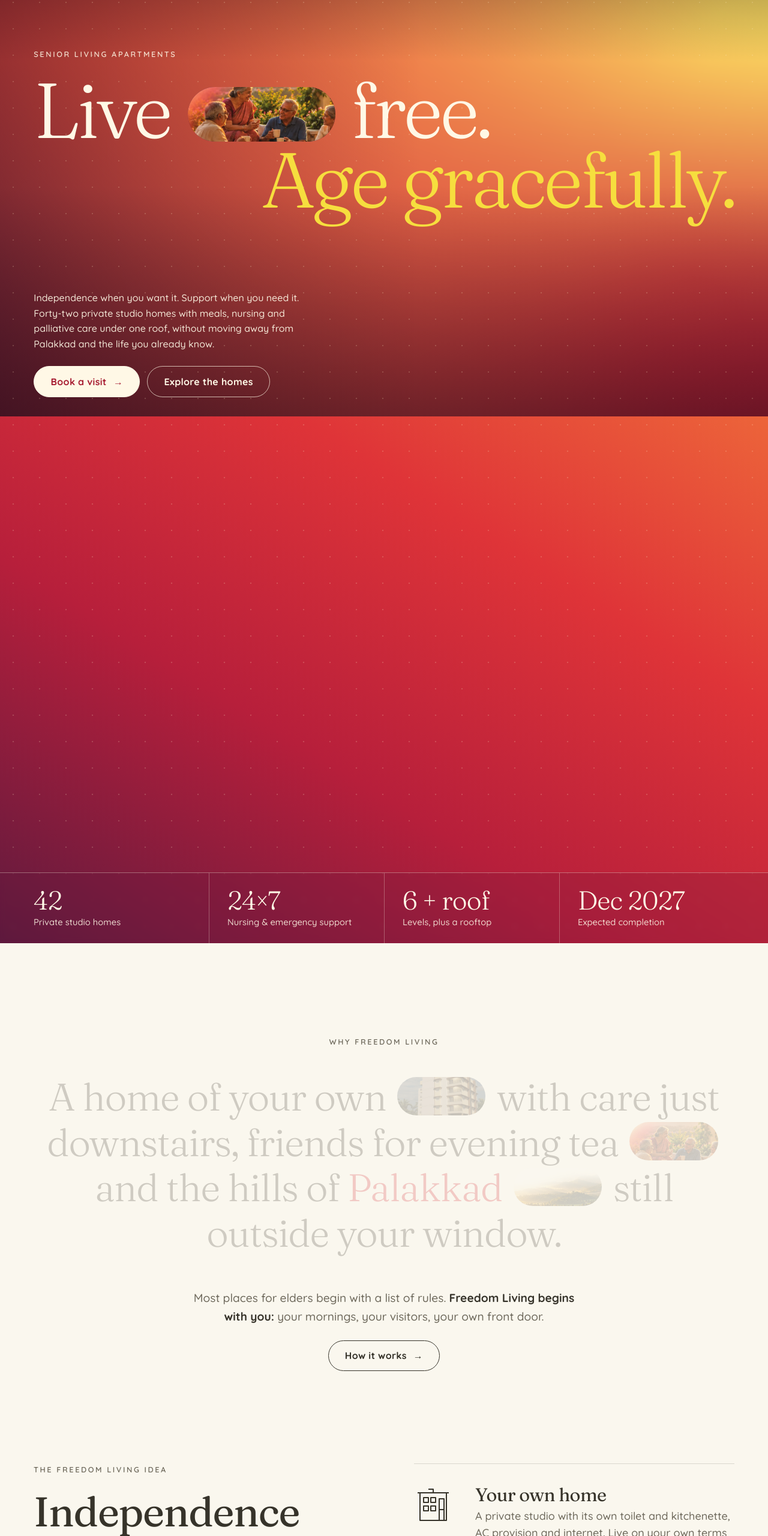
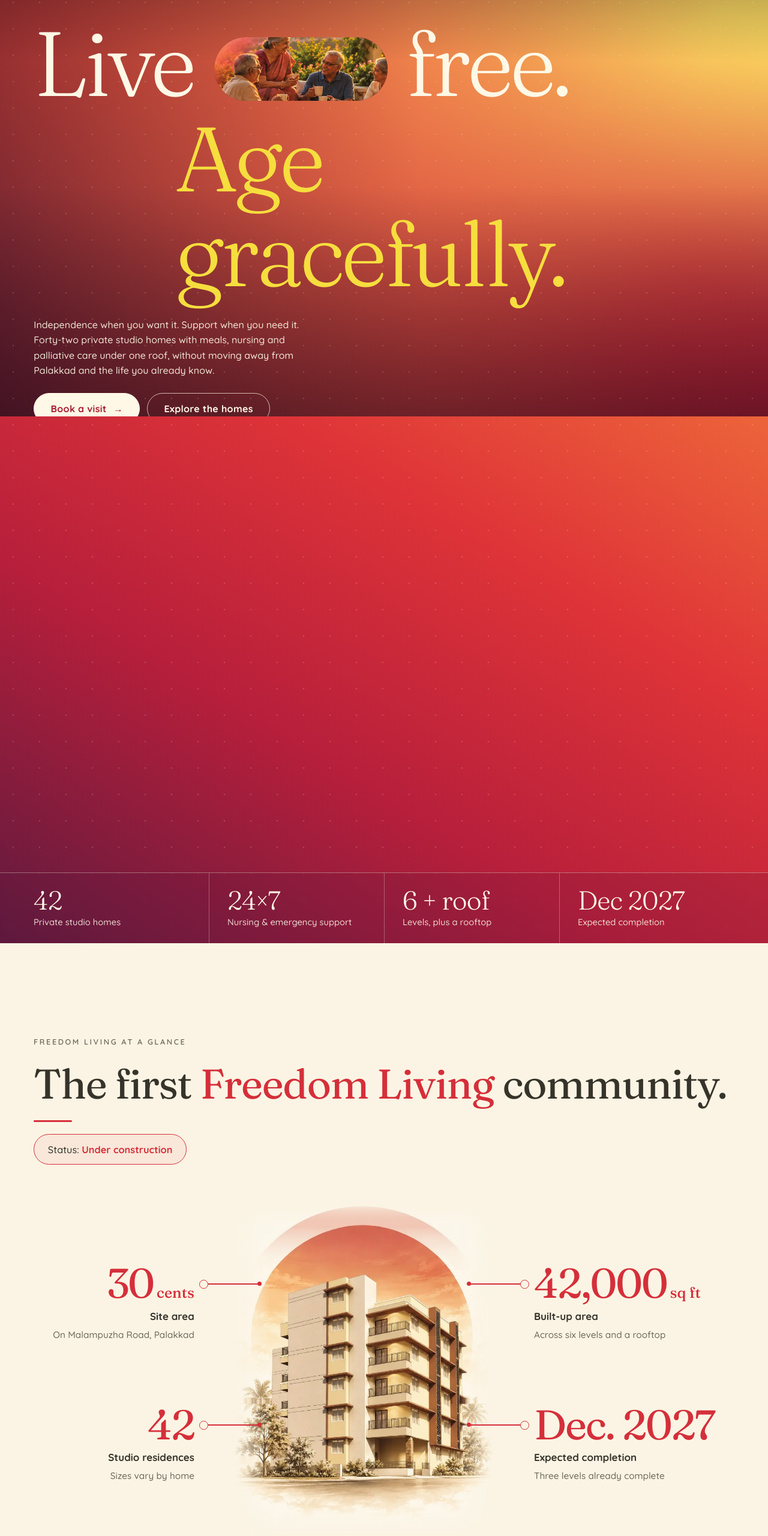
Before and after one commit to torussstudio/freedom-living-landing-page, a React (Vite) app: page / in a window 1280 px wide. Shown: the part 106-2666 px from the top of the page at 60% size. Built offline with nearby package versions, Linux system fonts and the light colour scheme; grey boxes are pictures that could not be loaded; a web font is replaced by a local one.

Commit message:
new chnages applied

```diff
--- a/src/App.jsx
+++ b/src/App.jsx
@@ -29,18 +29,17 @@ function Page() {
       <Nav />
       <main id="top">
         <Hero />
-        <Statement />
-        <Idea />
         <Glance />
         <Gallery />
         <Levels />
         <FloorPlans onAskAbout={askAbout} />
+        <LocationProgress />
+        <Statement />
+        <Idea />
         <Care />
-        <Day />
-        <LocationProgress />
         <Vision />
         <FamiliesFaq />
-        <Visit mode={mode} setMode={setMode} prefill={prefill} />
+
       </main>
       <Footer />
     </>
--- a/src/components/Glance.jsx
+++ b/src/components/Glance.jsx
@@ -1,16 +1,42 @@
+import { useEffect, useRef } from 'react'
 import { Dash, Kicker } from './Brand.jsx'
 import archBuilding from '../assets/img/arch-building.webp'
 
 const Stat = ({ big, unit, label, note, d }) => (
   <div className="gstat rv" style={d ? { '--d': d } : undefined}>
-    <b>{big}{unit && <small>{unit}</small>}</b>
-    <span>{label}</span>
-    <i>{note}</i>
-    <span className="conn" />
+    <div className="gtext">
+      <b>{big}{unit && <small>{unit}</small>}</b>
+      <span>{label}</span>
+      <i>{note}</i>
+    </div>
+    <span className="conn" aria-hidden="true" />
   </div>
 )
 
 export default function Glance() {
+  /* Give both side columns the width of the widest stat (--tw), so the left and right
+     connector lines come out the same length and the layout stays mirrored.
+     --bal = half the difference between the widest right stat and the widest left stat: the grid
+     slides left by that much so the blank space on the far left and far right comes out equal. */
+  const grid = useRef(null)
+  useEffect(() => {
+    const g = grid.current
+    if (!g) return
+    const texts = [...g.querySelectorAll('.gtext')]
+    const fit = () => {
+      const w = (sel) => Math.max(0, ...[...g.querySelectorAll(sel)].map((t) => t.offsetWidth))
+      const lw = w('.gstats.l .gtext'), rw = w('.gstats.r .gtext')
+      g.style.setProperty('--tw', `${Math.ceil(Math.max(lw, rw))}px`)
+      g.style.setProperty('--bal', `${Math.round((rw - lw) / 2)}px`)
+    }
+    fit()
+    document.fonts?.ready.then(fit)
+    if (typeof ResizeObserver === 'undefined') return
+    const ro = new ResizeObserver(fit)
+    texts.forEach((t) => ro.observe(t))
+    return () => ro.disconnect()
+  }, [])
+
   return (
     <section className="glance sec" id="building">
       <div className="wrap">
@@ -22,7 +48,7 @@ export default function Glance() {
           </div>
           <div className="pill-status rv">Status: <b>Under construction</b></div>
         </div>
-        <div className="glance-grid">
+        <div className="glance-grid" ref={grid}>
           <div className="gstats l">
             <Stat big="30" unit="cents" label="Site area" note="On Malampuzha Road, Palakkad" />
             <Stat big="42" label="Studio residences" note="Sizes vary by home" d=".1s" />
--- a/src/styles/global.css
+++ b/src/styles/global.css
@@ -1,4 +1,6 @@
-
+/* Layout concept: the investor deck turned into a scroll — sunset-gradient
+   "cover" panels alternate with calm cream "slides"; arches, hairlines with
+   circle terminals and pill counters carry the deck's language onto the web. */
 @font-face{font-family:"Recife Display";src:local("Recife Display"),local("RecifeDisplay-Regular"),local("Recife Display Regular"),url("/fonts/RecifeDisplay-400.woff2") format("woff2");font-weight:400;font-display:swap}
 @font-face{font-family:"Recife Display";src:local("Recife Display Light"),local("RecifeDisplay-Light"),url("/fonts/RecifeDisplay-300.woff2") format("woff2");font-weight:300;font-display:swap}
 @font-face{font-family:"Recife Display";src:local("Recife Display Medium"),local("RecifeDisplay-Medium"),url("/fonts/RecifeDisplay-500.woff2") format("woff2");font-weight:500;font-display:swap}
@@ -133,12 +135,13 @@ p{margin:0}
 .hero-head{margin:auto 0}
 .hero-head .kicker{margin-bottom:clamp(14px,3svh,32px)}
 
-/* One composition on every screen: the headline is a 9em-wide block that scales with the content width
-   (100cqw / 9), so "Live [film] free." sits left and "Age gracefully." hangs right in the same proportions
-   from phone to 4K. On short, wide windows it's capped by height and the whole block just shrinks. */
-.hero h1{margin:0;width:9em;max-width:100%;font-size:min(calc(100cqw / 9),21svh);font-weight:300;line-height:.9;letter-spacing:-.04em}
+/* One composition on every screen: line 1 "Live [film] free." starts flush left, line 2 "Age gracefully."
+   is indented 1.55em under it (a gentle stagger, not pushed to the far right). The block is 7.2em wide and
+   scales with the content width (100cqw / 7.2), so the stagger holds from phone to 4K; on short windows the
+   height cap (19svh) wins and the whole block just shrinks. Tweak the stagger with --l2-indent. */
+.hero h1{--l2-indent:1.55em;margin:0;width:7.2em;max-width:100%;font-size:min(calc(100cqw / 7.2),19svh);font-weight:300;line-height:1.04;letter-spacing:-.04em}
 .hl{display:block}
-.hl.l2{text-align:right;color:var(--sun)}
+.hl.l2{padding-left:var(--l2-indent);color:var(--sun)}
 .hw{display:inline-block;overflow:hidden;vertical-align:top;padding:.06em .08em .18em 0;margin:-.06em -.08em -.18em 0}
 .hw>span{display:block;transform:translateY(112%) rotate(5deg);transform-origin:0 100%}
 .hero.go .hw>span{animation:hrise 1.35s var(--ease) both;animation-delay:var(--d,0s)}
@@ -238,21 +241,34 @@ html[data-hero-pin="on"] .mcta.show{transform:translateY(110%)}
   mask-image:linear-gradient(to right,transparent,#000 14%,#000 86%,transparent),linear-gradient(to bottom,transparent,#000 7%,#000 88%,transparent);
   mask-composite:intersect}
 .gstats{--num:clamp(3rem,5.4vw,5.2rem);position:relative;z-index:2;display:grid;gap:clamp(48px,8vw,140px)}
-.gstat{position:relative;display:grid;gap:6px}
+.gstat{position:relative;display:grid}
+.gtext{display:grid;gap:6px}
 .gstat b{font:400 var(--num)/1 var(--display);color:var(--crimson);letter-spacing:-.03em}
 .gstat b small{font:500 .36em var(--display);letter-spacing:0;margin-left:.2em}
 .gstat span{font-weight:700;font-size:1.06rem}
 .gstat i{font-style:normal;color:var(--ink-soft);font-size:.96rem}
 .gstat .conn{display:none}
 @media (min-width:1000px){
-  /* both columns are mirror images: text hugs the render, a ringed connector links it to the building */
-  .gstats{--gap:24px;--reach:46px}
-  .gstats.l .gstat{padding-right:44px;text-align:right;justify-items:end}
-  .gstats.r .gstat{padding-left:44px}
-  .gstat .conn{display:block;position:absolute;top:calc(var(--num) * .5);height:1.5px;background:var(--crimson);
-    width:calc(var(--gap) + var(--reach));transform:scaleX(0);transition:transform 1.2s var(--ease)}
-  .gstats.l .gstat .conn{left:calc(100% - var(--gap));transform-origin:left}
-  .gstats.r .gstat .conn{right:calc(100% - var(--gap));transform-origin:right}
+  /* both columns are mirror images: the stats sit at the outer edges of the page and a ringed
+     connector stretches across the leftover space to the building, so the lines grow with the
+     screen instead of leaving blank space on the sides.
+     Each column is a 2-track grid (text | line); the stats share it via subgrid, so the two numbers
+     in a column stay aligned and their lines are the same length. */
+  /* --bal (set by Glance.jsx): the left stats are narrower than the right ones, which leaves more blank
+     space on the left. Slide the whole grid left by half the difference so both outer margins match. */
+  .glance-grid{transform:translateX(calc(-1 * var(--bal, 0px)))}
+  .gstats{--gap:20px;--reach:46px;--min-line:44px;column-gap:0}
+  .gstats.l{grid-template-columns:var(--tw,max-content) minmax(var(--min-line),1fr)}
+  .gstats.r{grid-template-columns:minmax(var(--min-line),1fr) var(--tw,max-content)}
+  .gstat{grid-column:1/-1;grid-template-columns:subgrid}
+  .gtext{width:max-content}
+  .gstat b{white-space:nowrap}
+  .gstats.l .gtext{grid-column:1;justify-self:end;text-align:right;justify-items:end}
+  .gstats.r .gtext{grid-column:2;justify-self:start}
+  .gstat .conn{display:block;position:relative;grid-row:1;align-self:start;margin-top:calc(var(--num) * .5);height:1.5px;background:var(--crimson);
+    transform:scaleX(0);transition:transform 1.2s var(--ease)}
+  .gstats.l .gstat .conn{grid-column:2;margin-left:var(--gap);margin-right:calc(-1 * var(--reach));transform-origin:left}
+  .gstats.r .gstat .conn{grid-column:1;margin-right:var(--gap);margin-left:calc(-1 * var(--reach));transform-origin:right}
   /* ring at the text end */
   .gstat .conn::before{content:"";position:absolute;top:-6px;width:13px;height:13px;border-radius:50%;border:1.5px solid var(--crimson);background:#FBF4E4}
   .gstats.l .conn::before{left:-12px}
@@ -320,16 +336,21 @@ html[data-hero-pin="on"] .mcta.show{transform:translateY(110%)}
 .lift b{color:#FFF8E6}
 .lv-right{padding:clamp(72px,10vw,150px) var(--gutr) clamp(72px,10vw,150px) var(--gut)}
 @media (min-width:1000px){.lv-right{padding-left:80px;padding-right:max(56px,env(safe-area-inset-right,0px))}}
-.tl{position:relative;list-style:none;margin:0;padding:0}
-.tl::before{content:"";position:absolute;left:11px;top:14px;bottom:14px;width:1.5px;background:var(--line)}
-.tl::after{content:"";position:absolute;left:11px;top:14px;width:1.5px;background:var(--crimson);height:var(--h,0%);max-height:calc(100% - 28px);transition:height .2s linear}
+.tl{--ico:clamp(50px,4.4vw,62px);position:relative;list-style:none;margin:0;padding:0}
+/* rail + fill run between the first and last dot centres (--t0 / --len / --fill set by Levels.jsx) */
+.tl::before{content:"";position:absolute;left:11px;top:var(--t0,18px);height:var(--len,0px);width:1.5px;background:var(--line)}
+.tl::after{content:"";position:absolute;left:11px;top:var(--t0,18px);width:1.5px;background:var(--crimson);height:var(--fill,0px);transition:height .2s linear}
 .tl>li{position:relative;padding:0 0 56px 64px}
 .tl>li:last-child{padding-bottom:0}
-.tl .node{position:absolute;left:0;top:6px;width:24px;height:24px;border-radius:50%;border:1.5px solid var(--crimson);background:var(--cream);transition:background .5s}
+.tl .node{position:absolute;left:0;top:calc(var(--ico) / 2 - 12px);width:24px;height:24px;border-radius:50%;border:1.5px solid var(--crimson);background:var(--cream);transition:background .5s}
 .tl .node::after{content:"";position:absolute;inset:5px;border-radius:50%;background:var(--crimson);transform:scale(0);transition:transform .6s var(--ease)}
 .tl li.on .node::after{transform:scale(1)}
-.tl .lvl{display:flex;align-items:baseline;gap:18px;flex-wrap:wrap}
-.tl .lvl b{font:300 clamp(2.4rem,4vw,3.4rem)/1 var(--display);color:var(--crimson);letter-spacing:-.02em;min-width:1.4em}
+.tl .lvl{display:flex;align-items:center;gap:clamp(14px,1.6vw,22px);flex-wrap:wrap}
+/* level icon badge (icons in Levels.jsx); fills red as its level becomes active, in step with the dot */
+.lv-ico{flex:none;display:grid;place-items:center;width:var(--ico);aspect-ratio:1;border-radius:50%;
+  background:var(--cream-2);border:1px solid var(--line);color:var(--crimson);transition:background .5s,color .5s,border-color .5s}
+.lv-ico svg{width:54%;height:54%}
+.tl li.on .lv-ico{background:var(--crimson);border-color:var(--crimson);color:#FFF8E6}
 .tl .lvl h3{font-size:var(--t-h3)}
 .tl p{color:var(--ink-soft);margin-top:10px;max-width:34em}
 .chips{display:flex;flex-wrap:wrap;gap:8px;margin-top:18px}
```
Also changed, not shown: src/components/Levels.jsx (+66 -7 lines), src/assets/img/md.webp.
